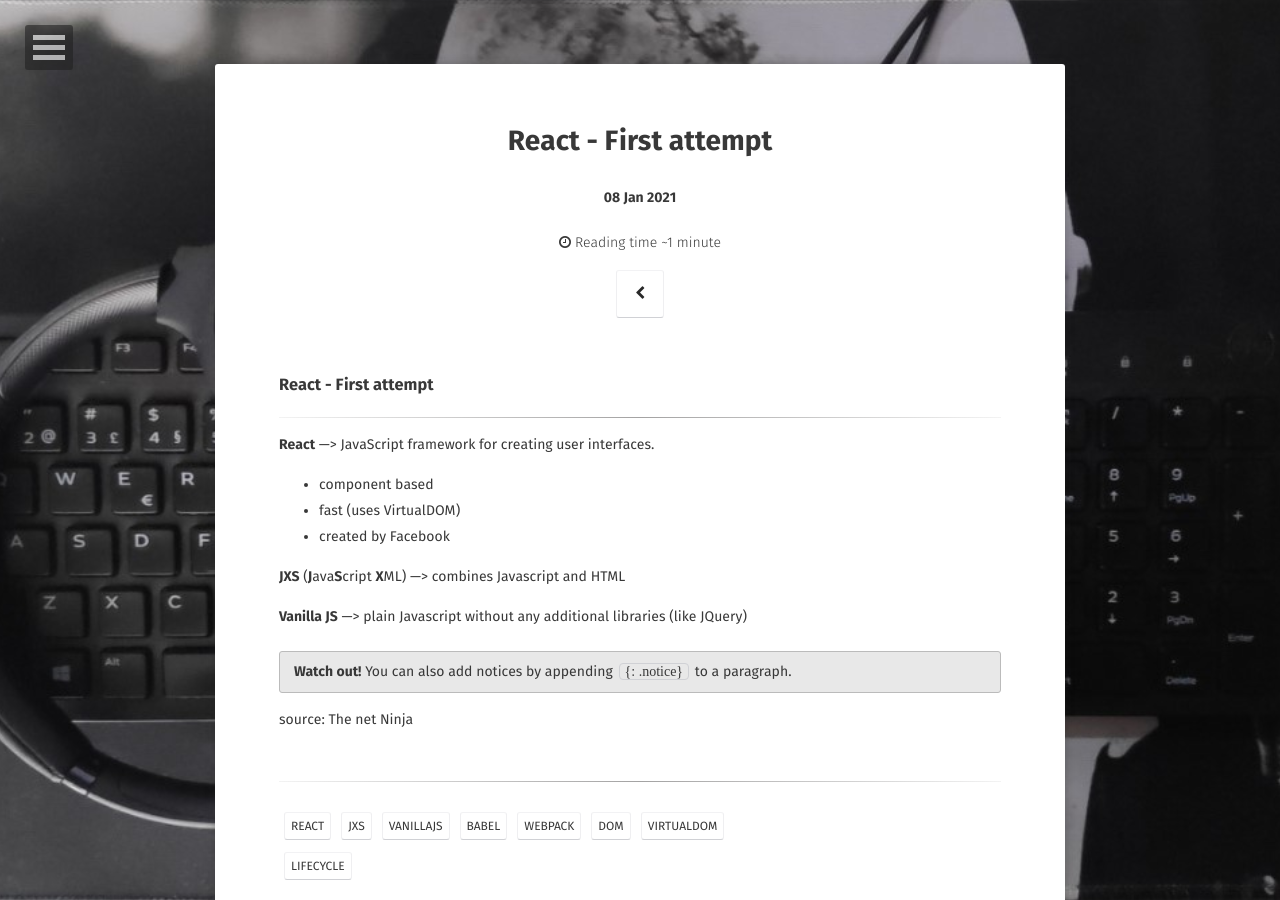
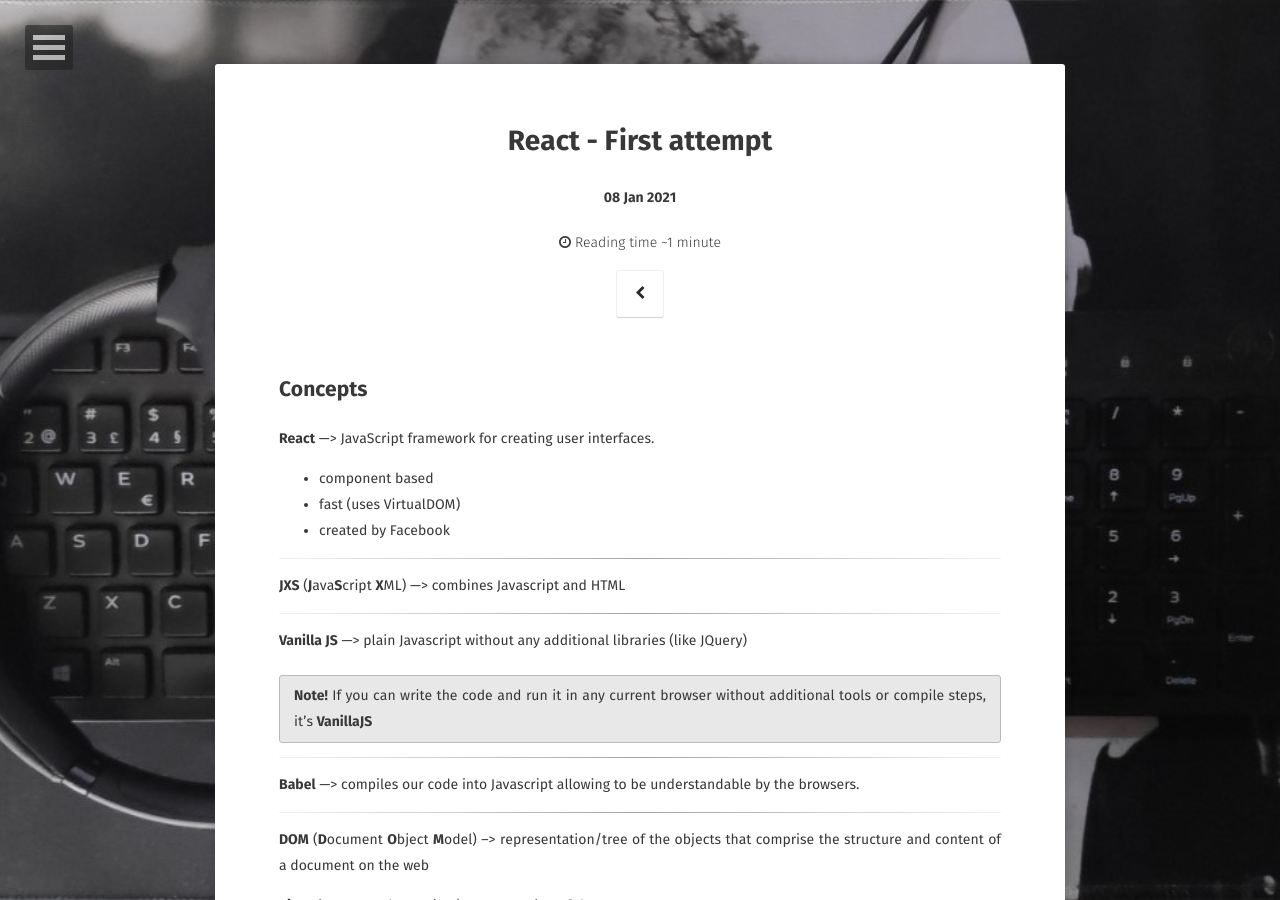
Before and after one commit to DanielRodriguesMoreira/DanielRodriguesMoreira.github.io, a Jekyll site: the page built from _posts/2021-01-11-react-first-attempt.md, in a window 1280 px wide and 900 px high. Built offline with Jekyll 4.4.1, drawn with Linux system fonts in a browser that asks for light colours; some web fonts are replaced; some of the changed text lies outside the part shown.

Commit message:
updates post 'React - First attempt'

```diff
--- a/_posts/2021-01-11-react-first-attempt.md
+++ b/_posts/2021-01-11-react-first-attempt.md
@@ -7,8 +7,7 @@ tags: [react, jxs, vanillajs, babel, webpack, dom, virtualdom, lifecycle]
 comments: true
 ---
 
-### React - First attempt
-***
+## Concepts
 
 **React** ---> JavaScript framework for creating user interfaces.
 
@@ -16,12 +15,45 @@ comments: true
 * fast (uses VirtualDOM)
 * created by Facebook
 
+***
+
 **JXS** (**J**ava**S**cript **X**ML) ---> combines Javascript and HTML
+
+***
 
 **Vanilla JS** ---> plain Javascript without any additional libraries (like JQuery)
 
-**Watch out!** You can also add notices by appending `{: .notice}` to a paragraph.
+**Note!** If you can write the code and run it in any current browser without additional tools or compile steps, it's **VanillaJS**
 {: .notice}
+
+***
+
+**Babel** ---> compiles our code into Javascript allowing to be understandable by the browsers.
+
+***
+
+**DOM** (**D**ocument **O**bject **M**odel) --> representation/tree of the objects that comprise the structure and content of a document on the web
+
+**Virtual DOM** ---> abstraction/representation of the DOM
+
+How it works:
+1. creates VirtualDOM with the change
+2. compares the VirtualDOM created (step 1) with the *older* version of DOM
+3. updates only the sections that are different
+
+***
+
+## Lifecycle
+
+### Mounting lifecycle functions
+
+1. `getInitialState` ---> set the initial state of the component
+2. `componentWillMount` ---> before the component is mounted to the DOM
+3. `render` ---> returns HTML to add to the DOM
+4. `componentDidMount` ---> fires after anything is added to the DOM
+
+   **Note!** `componentDidMount` -> good place to load in external data
+   {: .notice}
 
 
 source: The net Ninja
```
